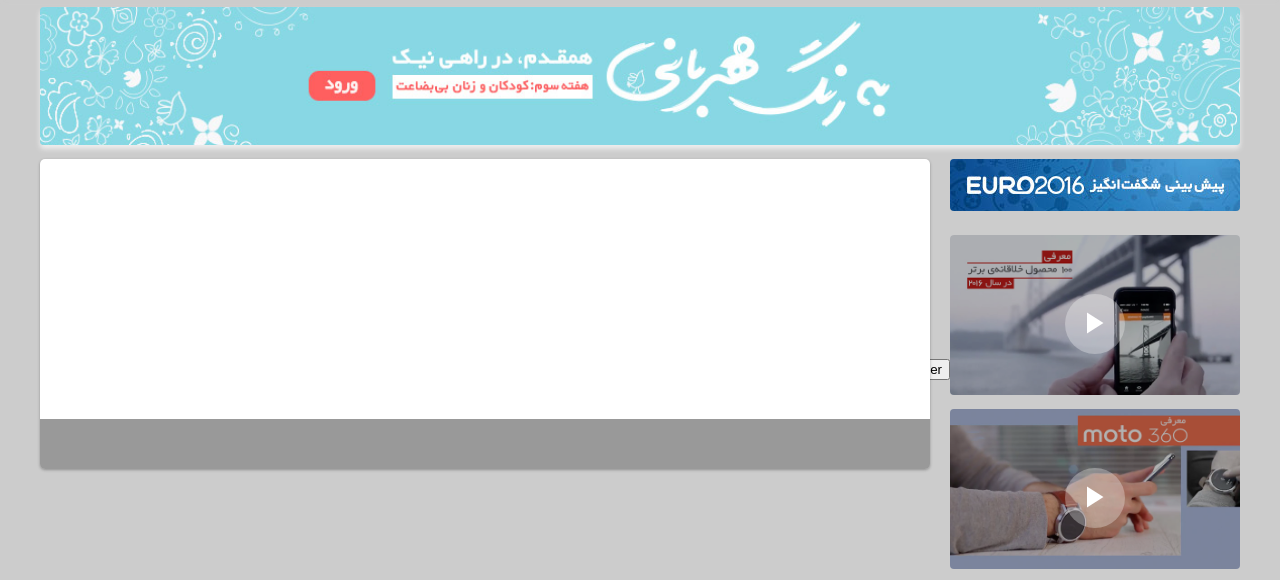
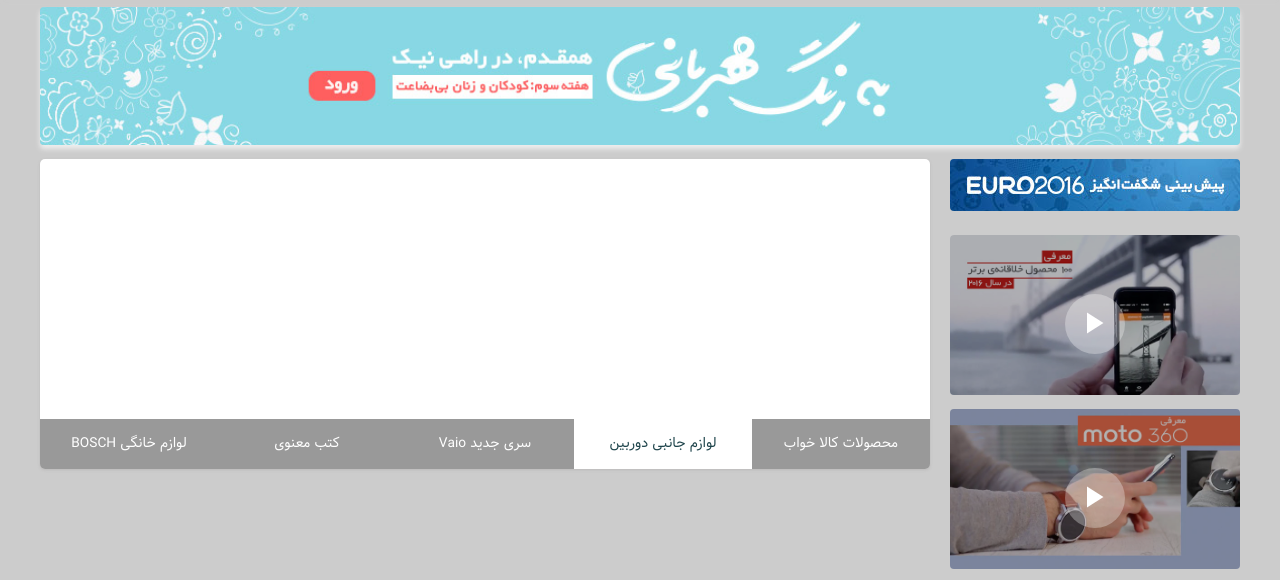
Before and after one commit to hussainHakimi/Digikala-Frontend, a plain HTML site: page index.html in a window 1280 px wide. Shown: the part 159-739 px from the top of the page. Drawn offline with Linux system fonts and the light colour scheme.

Commit message:
Slider is done.

```diff
--- a/index.html
+++ b/index.html
@@ -637,7 +637,7 @@
                     height: 310px;
                     border-radius: 5px;
                     overflow: hidden;
-                    box-shadow: 0 1px 3px rgba(0, 0, 0, .3);
+                    box-shadow: 0 1px 3px rgba(150, 147, 147, 0.3);
                     background: #fff;
                     position: relative;
                 }
@@ -667,6 +667,8 @@
                     right: 15px;
                     background: url('images/arrow_slider.png') no-repeat;
                     background-position: 0px -33px;
+                    cursor: pointer;
+                    z-index: 2;
                 }
                 #next{
                     width: 19px;
@@ -675,6 +677,8 @@
                     top: 114px;
                     left: 15px;
                     background: url('images/arrow_slider.png') no-repeat;
+                    cursor: pointer;
+                    z-index: 2;
                 }
 
             </style>
@@ -703,8 +707,83 @@
                             <img src="images/slider5.jpg">
                         </a>
                     </div>
-                    <div id="slider_navigator">
 
+                    <style>
+
+                        #slider_navigator ul{
+                            padding: 0;
+                            height: 100%;
+                        }
+                        #slider_navigator ul li{
+                            width: 20%;
+                            float: right;
+                            height: 100%;
+
+
+                        }
+                        #slider_navigator ul li a{
+                            display: block;
+                            width: 100%;
+                            height: 100;
+                            text-align: center;
+                            line-height: 47px;
+                            color: white;
+                            cursor: pointer;
+                        }
+
+                        #slider #slider_navigator .active > a{
+                            background: #fff;
+                            color: #1e444b;
+                            height: 100%;
+                            width: 100%;
+                            display: block;
+                            position: relative;
+                        }
+
+                        #slider #slider_navigator .active > a::after{
+                            content: " ";
+                            width: 0;
+                            height: 0;
+                            border-style: solid;
+                            border-width: 0 12.5px 13px 12.5px;
+                            border-color: transparent transparent #fff transparent;
+                            position: absolute;
+                            top:-12px;
+                            right: 0;
+                            left: 0;
+                            margin: 0 auto;
+                        }
+
+
+                    </style>
+                    <div id="slider_navigator" class="vazir fontsm">
+                        <ul>
+                            <li>
+                                <a>
+                                    محصولات کالا خواب
+                                </a>
+                            </li>
+                            <li>
+                                <a>
+                                    لوازم جانبی دوربین
+                                </a>
+                            </li>
+                            <li>
+                                <a>
+                                    سری جدید Vaio
+                                </a>
+                            </li>
+                            <li>
+                                <a>
+                                    کتب معنوی
+                                </a>
+                            </li>
+                            <li>
+                                <a>
+                                    لوازم خانگی BOSCH
+                                </a>
+                            </li>
+                        </ul>
                     </div>
 
                 </div>
@@ -712,24 +791,73 @@
 
 
         </div>
-        <button>Start Slider</button>
     </div>
     <script>
+        /*  Start of Slider */
 
         var sliderTag = $('#slider');
         var sliderItem = sliderTag.find('.item');
         var nextSlide = 1;
+        var numItem = sliderItem.length;
+        var sliderNavigators = sliderTag.find('#slider_navigator ul li');
+        var timeOut = 5000;
 
         function slider(){
+            if(nextSlide > numItem){
+                nextSlide = 1
+            }
+
+            if(nextSlide < 1){
+                nextSlide = numItem;
+            }
             sliderItem.hide();
             sliderItem.eq(nextSlide - 1).fadeIn(100);
+            sliderNavigators.removeClass('active');
+            sliderNavigators.eq(nextSlide - 1).addClass('active');
             nextSlide++;
         }
+        slider();
+        var sliderInterval = setInterval(slider, timeOut);
 
-        $('button').click(function(){
-            slider();
+        sliderTag.mouseleave(function(){
+            clearInterval(sliderInterval);
+            sliderInterval = setInterval(slider, timeOut);
         });
 
+
+        function gotoNext(){
+
+            slider();
+        }
+
+        $('#slider #next').click(function(){
+            clearInterval(sliderInterval);
+            gotoNext();
+        });
+
+
+        function gotoPrev(){
+            nextSlide = nextSlide - 2;
+            slider();
+        }
+        $('#slider #prev').click(function(){
+            clearInterval(sliderInterval);
+            gotoPrev();
+        });
+
+        function gotoSlide(index){
+            clearInterval(sliderInterval);
+            nextSlide = index;
+            slider();
+        }
+
+        $('#slider #slider_navigator li').hover(function(){
+            var index = $(this).index();
+            gotoSlide(index+1);
+        }, function(){
+        });
+
+        /*  End of Slider */
 
         var timer = {};
         $('#menu_top li').hover(function(){
```
